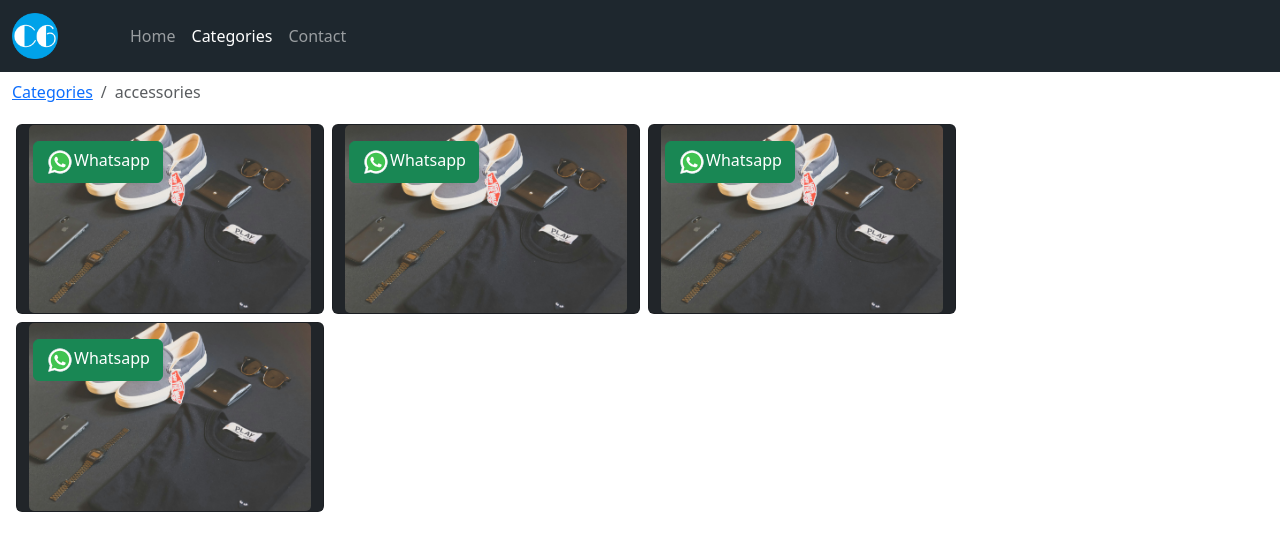
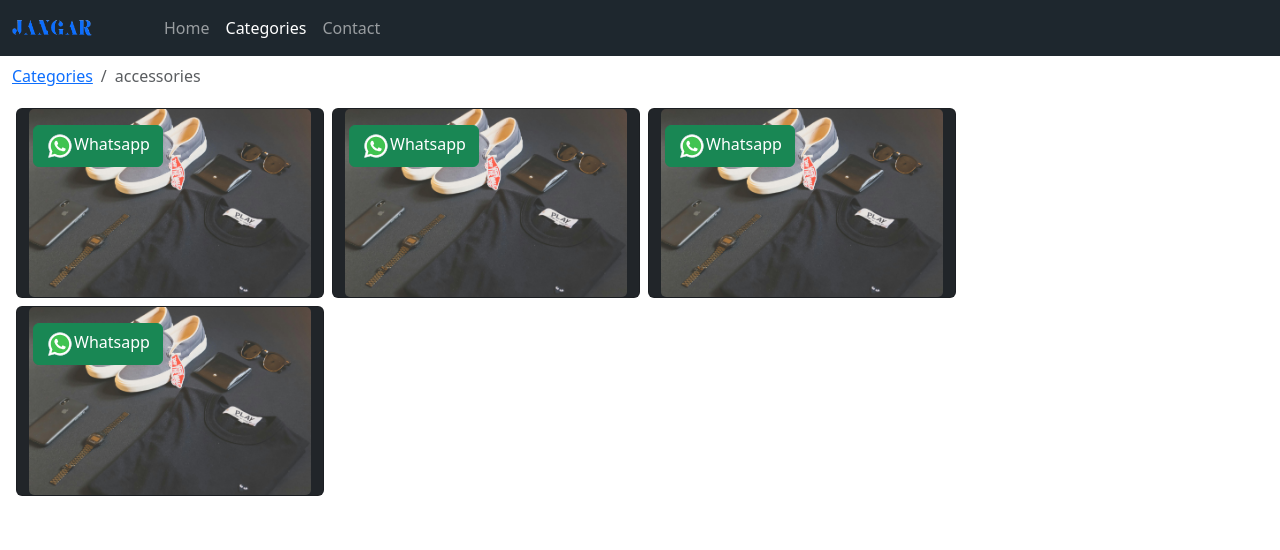
Before and after one commit to cept/lpjangarstore, a plain HTML site: page accessories.html in a window 1280 px wide. Drawn offline with nearby package versions, Linux system fonts and the light colour scheme.

Commit message:
perubahan logo

```diff
--- a/accessories.html
+++ b/accessories.html
@@ -9,7 +9,7 @@
   <body>
     <nav class="navbar sticky-top border-body navbar-expand-lg" data-bs-theme="dark" style="background-color: #1e272e;">
         <div class="container-fluid">
-          <a class="navbar-brand" href="index.html"><img src="images/logoC6.png" class="img-fluid" alt="logo jangar" width="46px"></a>
+          <a class="navbar-brand" href="index.html"><img src="images/jangar.png" class="img-fluid" alt="logo jangar" width="80px"></a>
           <button class="navbar-toggler" type="button" data-bs-toggle="collapse" data-bs-target="#navbarNav" aria-controls="navbarNav" aria-expanded="false" aria-label="Toggle navigation">
             <span class="navbar-toggler-icon"></span>
           </button>
```
Also changed, not shown: clothing.html (+1 -1 lines), index.html (+1 -1 lines), shoes.html (+1 -1 lines), images/jangar.png (added).
